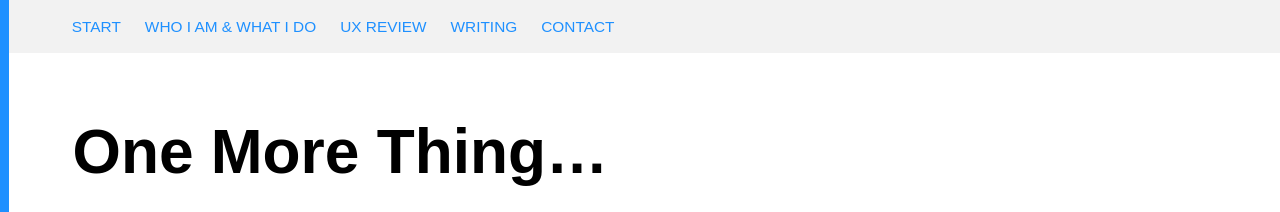
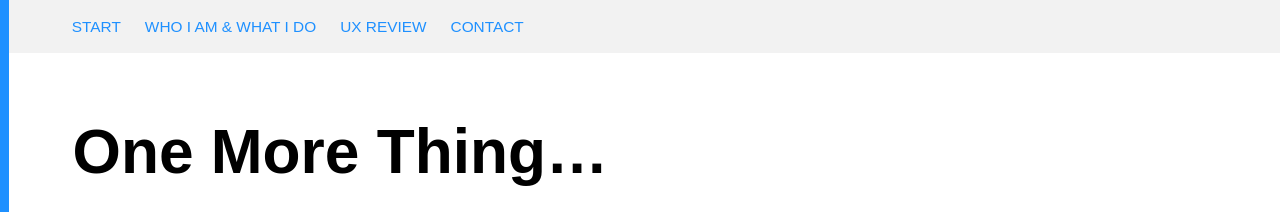
Before and after one commit to NiklasJordan/niklasjordan.com-ALT, a Jekyll site: the page built from confirming.markdown, in a window 1280 px wide. Shown: the top 212 px of the page. Built offline with Jekyll 4.4.1, drawn with Linux system fonts in a browser that asks for light colours; comment, search, counter and statistics services are not loaded.

Commit message:
Updated Config

```diff
--- a/_config.yml
+++ b/_config.yml
@@ -31,8 +31,6 @@ navigation:
   url: "/who-i-am.html"
 - title: UX Review
   url: "/ux-review.html"
-- title: Writing
-  url: "/writing.html"
 - title: Contact
   url: "/contact.html"
 gems:
```
